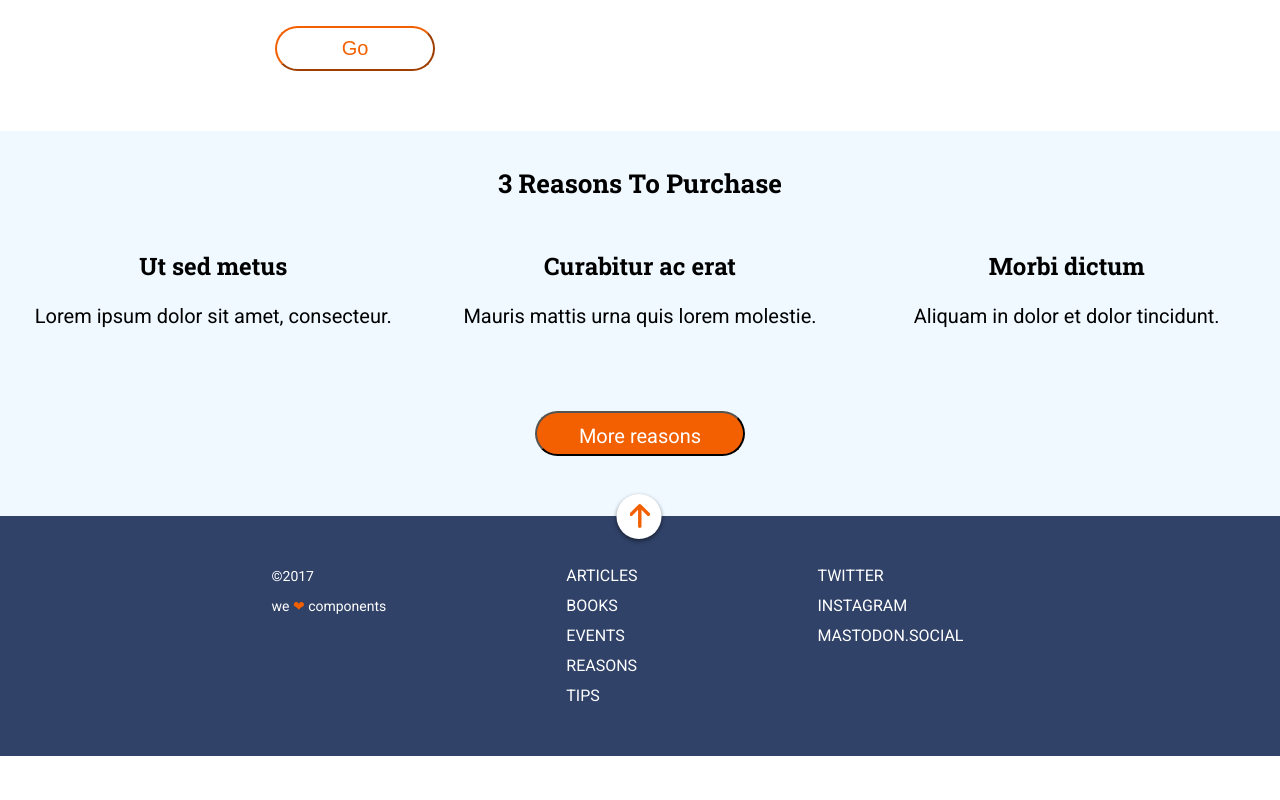
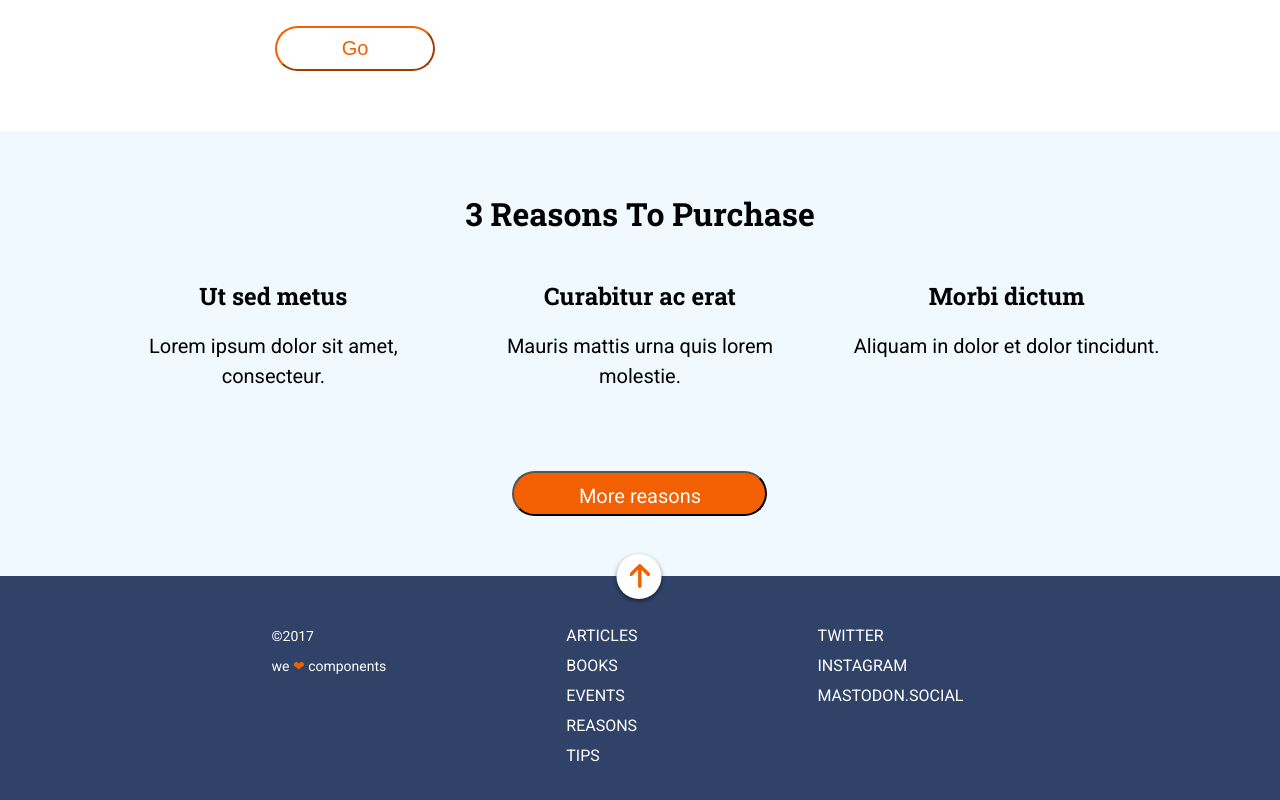
Before and after one commit to violetagonza/anonymous-proxy, a website: page docs/index.html in a window 1280 px wide. Shown: the part 1029-1829 px from the top of the page. Before the commit the page ends 1785 px from the top, so only its background shows below. Drawn offline with nearby package versions, Linux system fonts and the light colour scheme; files that its build step writes are made by us from their sources.

Commit message:
Add responsive sizes to the secondary section of main for deckstop version

```diff
--- a/_src/assets/scss/components/_main-secondary-styles.scss
+++ b/_src/assets/scss/components/_main-secondary-styles.scss
@@ -1,12 +1,13 @@
 .main-secondary {
   background-color: #eff9ff;
+  padding-top: 30px;
   padding-bottom: 60px;
   .title {
     font-family: "Roboto Slab";
     font-weight: bold;
     font-size: $font-size-title;
     line-height: 30px;
-    margin-top: 30px;
+    margin-top: 0;
     margin-bottom: 45px;
   }
   .article-item {
@@ -60,3 +61,16 @@
     }
   }
 }
+@media all and (min-width: 768px) {
+  .main-secondary {
+    padding-top: 60px;
+    padding-left: 90px;
+    padding-right: 90px;
+    .title {
+      font-size: 32px;
+    }
+    &-button {
+      width: 255px;
+    }
+  }
+}
```
